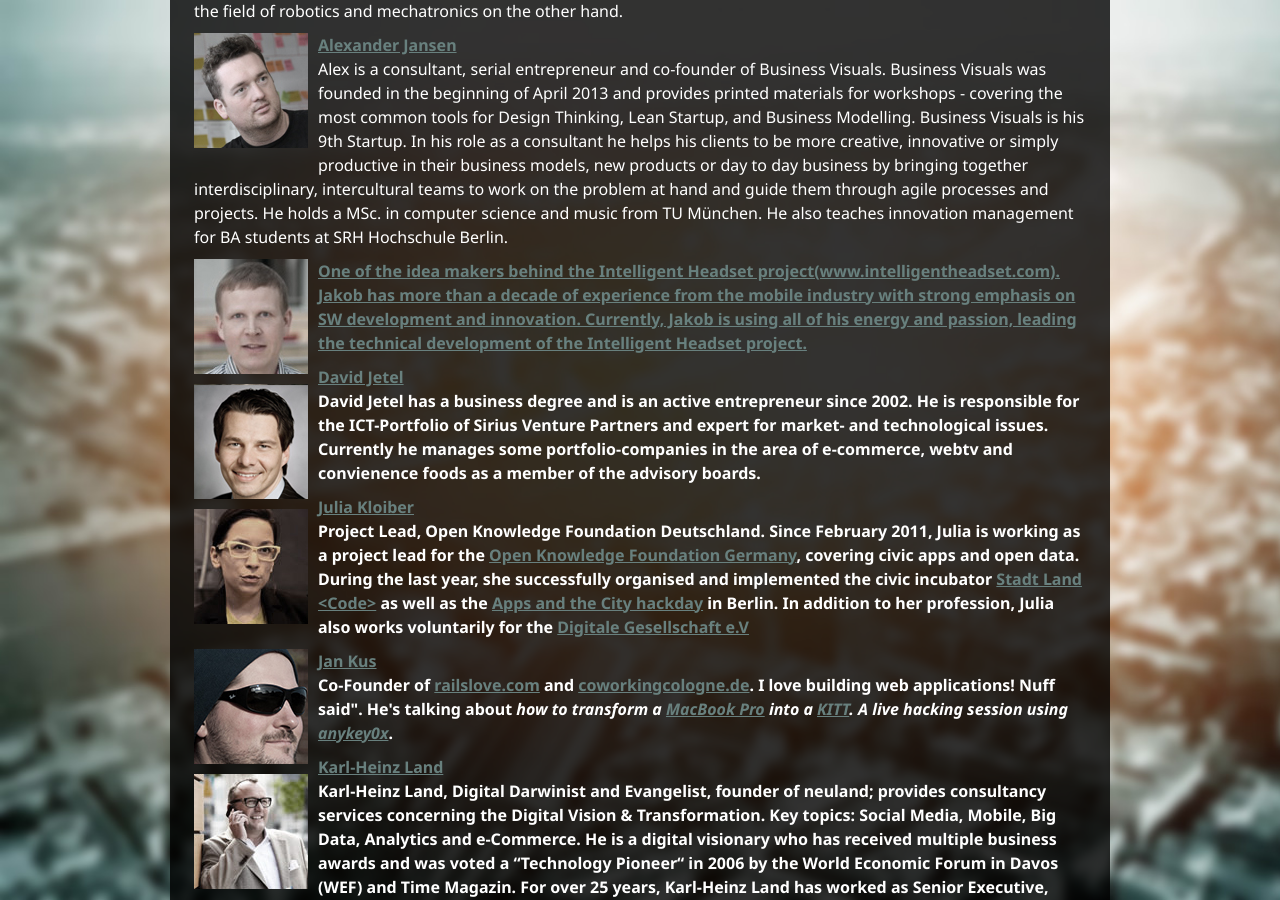
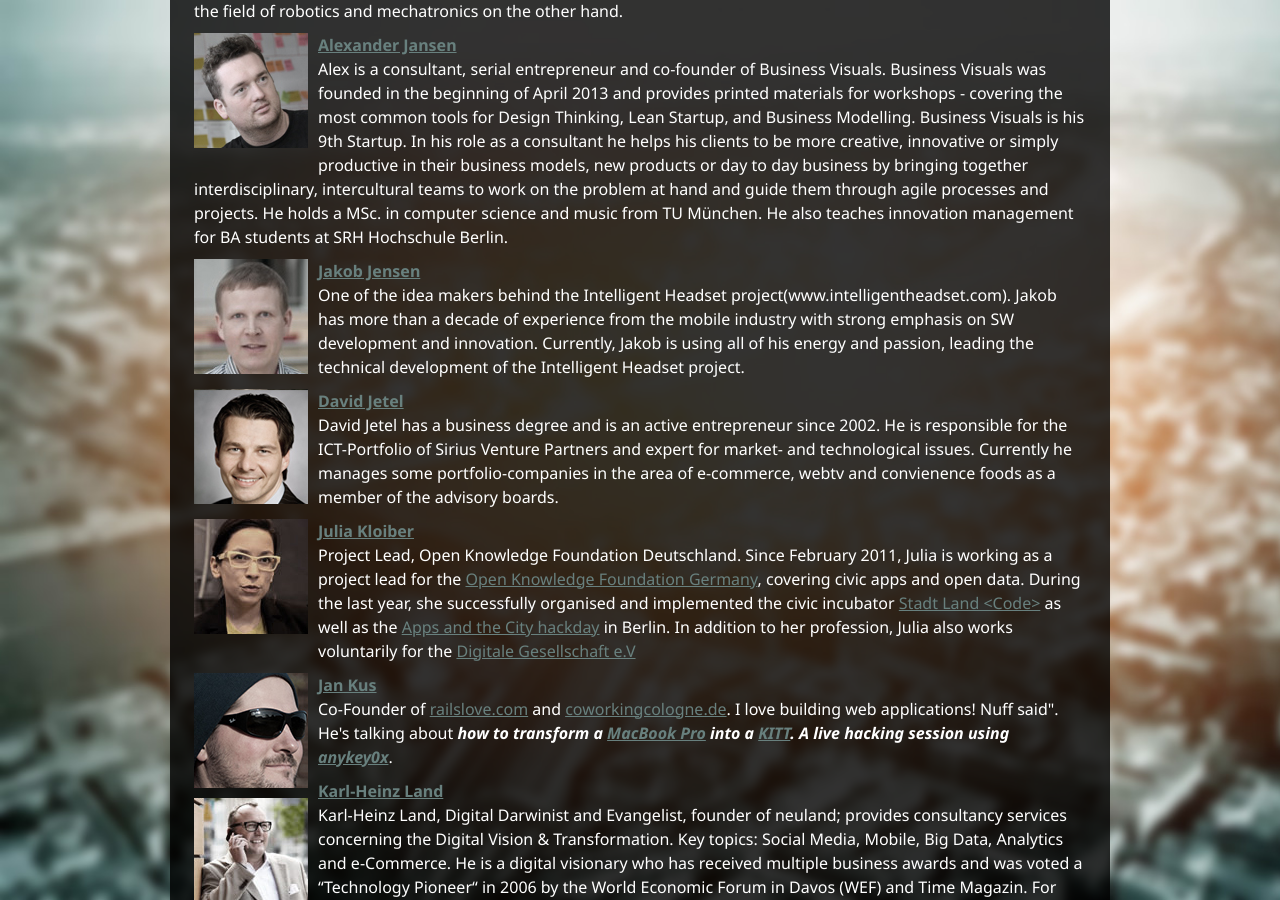
Before and after one commit to InteractiveCologne/interactivecologne.github.com, a Jekyll site: the page built from speakers.html, in a window 1280 px wide and 900 px high, scrolled down 3176 px. Built offline with Jekyll 4.4.1, drawn with Linux system fonts in a browser that asks for light colours; nearby versions of some CDN libraries.

Commit message:
.add speaker

```diff
--- a/speakers.html
+++ b/speakers.html
@@ -62,7 +62,7 @@ layout: default
 			<img class="speaker" src="assets/images/speaker/alexander-jansen.jpg" alt="Alexander Jansen"/><a href="#alexander-jansen" name="alexander-jansen"><strong>Alexander Jansen</strong></a><br/>Alex is a consultant, serial entrepreneur and co-founder of Business Visuals. Business Visuals was founded in the beginning of April 2013 and provides printed materials for workshops - covering the most common tools for Design Thinking, Lean Startup, and Business Modelling. Business Visuals is his 9th Startup. In his role as a consultant he helps his clients to be more creative, innovative or simply productive in their business models, new products or day to day business by bringing together interdisciplinary, intercultural teams to work on the problem at hand and guide them through agile processes and projects. He holds a MSc. in computer science and music from TU München. He also teaches innovation management for BA students at SRH Hochschule Berlin.
 		</p>
 		<p class="speaker">
-			<img class="speaker" src="assets/images/speaker/jakob-jensen.jpg" alt="Jakob Jensen"/><a href="#jakob-jensen" name="jakob-jensen"><strong>One of the idea makers behind the Intelligent Headset project(www.intelligentheadset.com). Jakob has more than a decade of experience from the mobile industry with strong emphasis on SW development and innovation. Currently, Jakob is using all of his energy and passion, leading the technical development of the Intelligent Headset project.
+			<img class="speaker" src="assets/images/speaker/jakob-jensen.jpg" alt="Jakob Jensen"/><a href="#jakob-jensen" name="jakob-jensen"><strong>Jakob Jensen</strong></a><br/>One of the idea makers behind the Intelligent Headset project(www.intelligentheadset.com). Jakob has more than a decade of experience from the mobile industry with strong emphasis on SW development and innovation. Currently, Jakob is using all of his energy and passion, leading the technical development of the Intelligent Headset project.
 		</p>
 		<p class="speaker">
 			<img class="speaker" src="assets/images/speaker/david-jetel.jpg" alt="David Jetel"/><a href="#david-jetel" name="david-jetel"><strong>David Jetel</strong></a><br/>David Jetel has a business degree and is an active entrepreneur since 2002.
```
